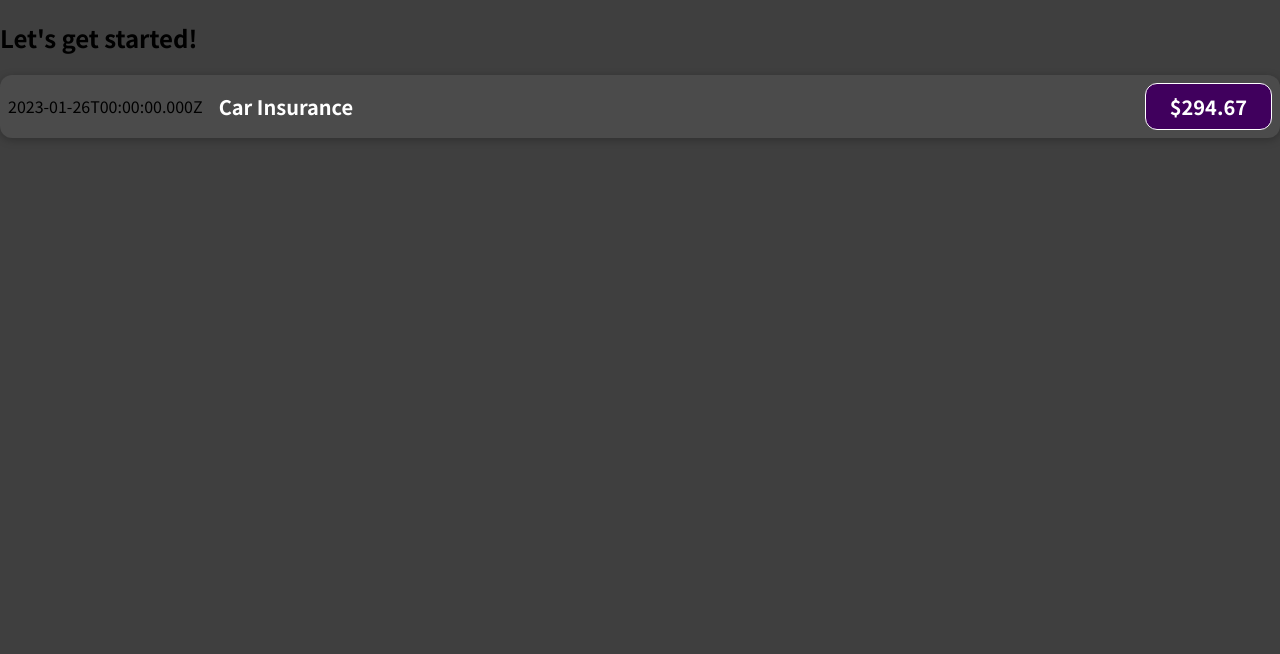
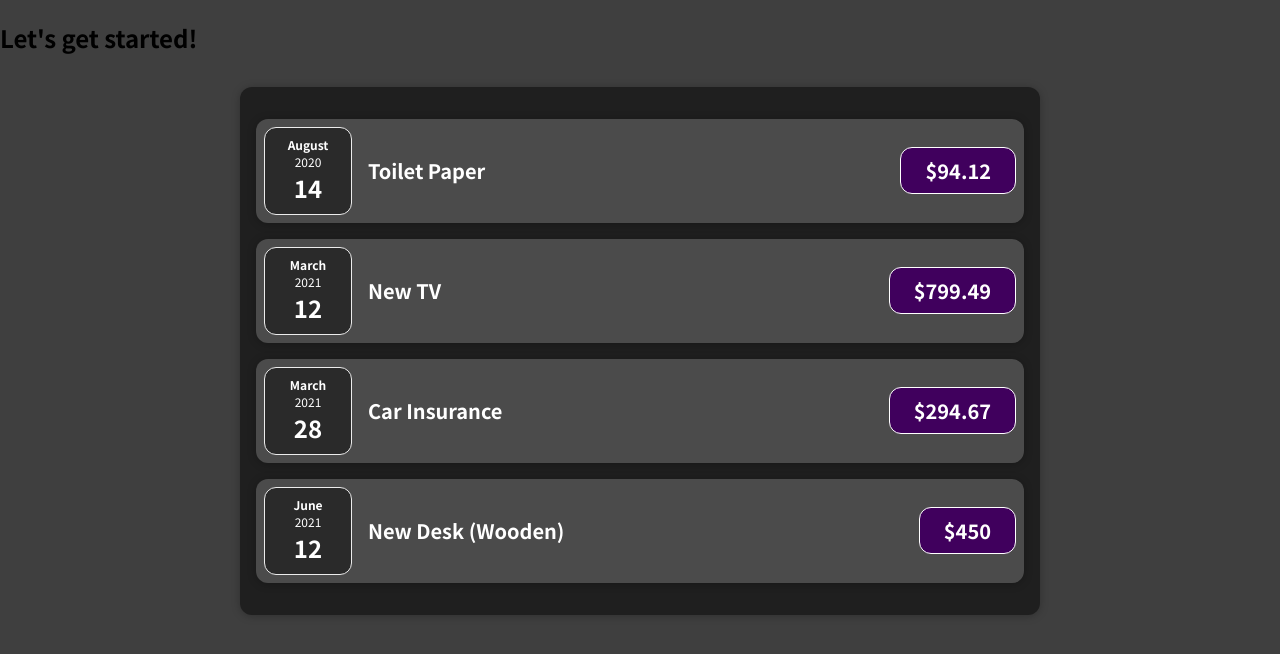
Before and after one commit to ayreneYS/react-projectCourse-proj1, a JavaScript app: page / in a window 1280 px wide. Shown: the top 654 px of the page. Built offline with nearby package versions, Linux system fonts and the light colour scheme.

Commit message:
Expenses Tracker App

```diff
--- a/src/App.js
+++ b/src/App.js
@@ -1,10 +1,32 @@
-import ExpenseItem from './components/ExpenseItem';
+import Expenses from './components/Expenses.js';
 
 function App() {
+  const expenses = [
+    {
+      id: 'e1',
+      title: 'Toilet Paper',
+      amount: 94.12,
+      date: new Date(2020, 7, 14),
+    },
+    { id: 'e2', title: 'New TV', amount: 799.49, date: new Date(2021, 2, 12) },
+    {
+      id: 'e3',
+      title: 'Car Insurance',
+      amount: 294.67,
+      date: new Date(2021, 2, 28),
+    },
+    {
+      id: 'e4',
+      title: 'New Desk (Wooden)',
+      amount: 450,
+      date: new Date(2021, 5, 12),
+    },
+  ];
+
   return (
     <div>
       <h2>Let's get started!</h2>
-      <ExpenseItem></ExpenseItem>
+      <Expenses items={expenses} />
     </div>
   );
 }
--- /dev/null
+++ b/src/components/Card.css
@@ -0,0 +1,4 @@
+.card {
+  border-radius: 12px;
+  box-shadow: 0 1px 8px rgba(0, 0, 0, 0.25);
+}
--- /dev/null
+++ b/src/components/Card.js
@@ -0,0 +1,9 @@
+import './Card.css';
+
+function Card(props) {
+  const classes = 'card ' + props.className;
+
+  return <div className={classes}>{props.children}</div>;
+}
+
+export default Card;
--- /dev/null
+++ b/src/components/ExpenseDate.css
@@ -0,0 +1,26 @@
+.expense-date {
+  display: flex;
+  flex-direction: column;
+  width: 5.5rem;
+  height: 5.5rem;
+  border: 1px solid #ececec;
+  background-color: #2a2a2a;
+  color: white;
+  border-radius: 12px;
+  align-items: center;
+  justify-content: center;
+}
+
+.expense-date__month {
+  font-size: 0.75rem;
+  font-weight: bold;
+}
+
+.expense-date__year {
+  font-size: 0.75rem;
+}
+
+.expense-date__day {
+  font-size: 1.5rem;
+  font-weight: bold;
+}
--- /dev/null
+++ b/src/components/ExpenseDate.js
@@ -0,0 +1,17 @@
+import './ExpenseDate.css';
+
+function ExpenseDate(props) {
+  const month = props.date.toLocaleString('en-US', { month: 'long' });
+  const day = props.date.toLocaleString('en-US', { day: '2-digit' });
+  const year = props.date.getFullYear();
+
+  return (
+    <div className='expense-date'>
+      <div className='expense-date__month'>{month}</div>
+      <div className='expense-date__year'>{year}</div>
+      <div className='expense-date__day'>{day}</div>
+    </div>
+  );
+}
+
+export default ExpenseDate;
--- a/src/components/ExpenseItem.css
+++ b/src/components/ExpenseItem.css
@@ -2,10 +2,8 @@
   display: flex;
   justify-content: space-between;
   align-items: center;
-  box-shadow: 0 2px 8px rgba(0, 0, 0, 0.25);
   padding: 0.5rem;
   margin: 1rem 0;
-  border-radius: 12px;
   background-color: #4b4b4b;
 }
 
--- a/src/components/ExpenseItem.js
+++ b/src/components/ExpenseItem.js
@@ -1,18 +1,16 @@
 import './ExpenseItem.css';
+import Card from './Card.js';
+import ExpenseDate from './ExpenseDate.js';
 
-function ExpenseItem() {
-  const expenseDate = new Date(2022, 12, 26);
-  const expenseTitle = 'Car Insurance';
-  const expenseAmount = 294.67;
-
+function ExpenseItem(props) {
   return (
-    <div className='expense-item'>
-      <div>{expenseDate.toISOString()}</div>
+    <Card className='expense-item'>
+      <ExpenseDate date={props.date} />
       <div className='expense-item__description'>
-        <h2>{expenseTitle}</h2>
-        <div className='expense-item__price'>${expenseAmount}</div>
+        <h2>{props.title}</h2>
+        <div className='expense-item__price'>${props.amount}</div>
       </div>
-    </div>
+    </Card>
   );
 }
 export default ExpenseItem;
--- /dev/null
+++ b/src/components/Expenses.css
@@ -0,0 +1,7 @@
+.expenses {
+  padding: 1rem;
+  background-color: rgb(31, 31, 31);
+  margin: 2rem auto;
+  width: 50rem;
+  max-width: 95%;
+}
--- /dev/null
+++ b/src/components/Expenses.js
@@ -0,0 +1,32 @@
+import './Expenses.css';
+import Card from './Card.js';
+import ExpenseItem from './ExpenseItem.js';
+
+function Expenses(props) {
+  return (
+    <Card className='expenses'>
+      <ExpenseItem
+        title={props.items[0].title}
+        amount={props.items[0].amount}
+        date={props.items[0].date}
+      ></ExpenseItem>
+      <ExpenseItem
+        title={props.items[1].title}
+        amount={props.items[1].amount}
+        date={props.items[1].date}
+      ></ExpenseItem>
+      <ExpenseItem
+        title={props.items[2].title}
+        amount={props.items[2].amount}
+        date={props.items[2].date}
+      ></ExpenseItem>
+      <ExpenseItem
+        title={props.items[3].title}
+        amount={props.items[3].amount}
+        date={props.items[3].date}
+      ></ExpenseItem>
+    </Card>
+  );
+}
+
+export default Expenses;
--- a/src/index.js
+++ b/src/index.js
@@ -1,7 +1,11 @@
 import ReactDOM from 'react-dom/client';
 
 import './index.css';
-import App from './App';
+
+import App from './App.js';
 
 const root = ReactDOM.createRoot(document.getElementById('root'));
 root.render(<App />);
+
+//////////////////////////
+// Assignment 1 //
```
Also changed, not shown: 1 other file (tests, documents, lock files or other folders).
